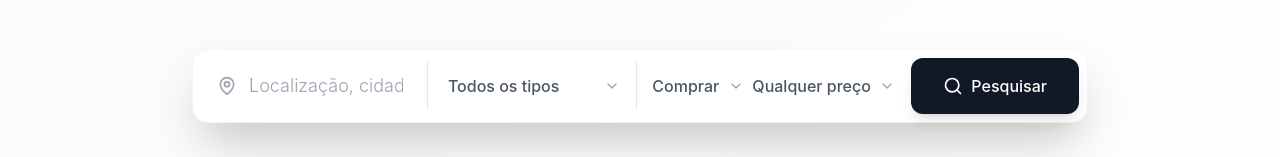
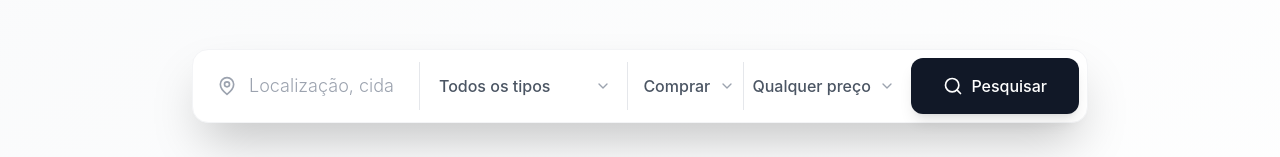
Before and after one commit to sergiodfvalentee/domiva-pt, a Next.js app: page / in a window 1280 px wide. Shown: the part 239-396 px from the top of the page. Built offline with nearby package versions, Linux system fonts and the light colour scheme; no server answers; the database is empty.

Commit message:
✨ Add divider line between 'Comprar' and 'Qualquer preço' fields

```diff
--- a/app/page.js
+++ b/app/page.js
@@ -139,6 +139,8 @@ export default function HomePage() {
                       </select>
                       <ChevronDown className="absolute right-0 top-1/2 transform -translate-y-1/2 h-4 w-4 text-gray-400 pointer-events-none" />
                     </div>
+
+                    <div className="hidden lg:block w-px h-12 bg-gray-200"></div>
 
                     <div className="relative">
                       <select className="appearance-none text-gray-600 bg-transparent border-none outline-none pr-6 cursor-pointer font-medium hover:text-gray-900 transition-colors">
```
